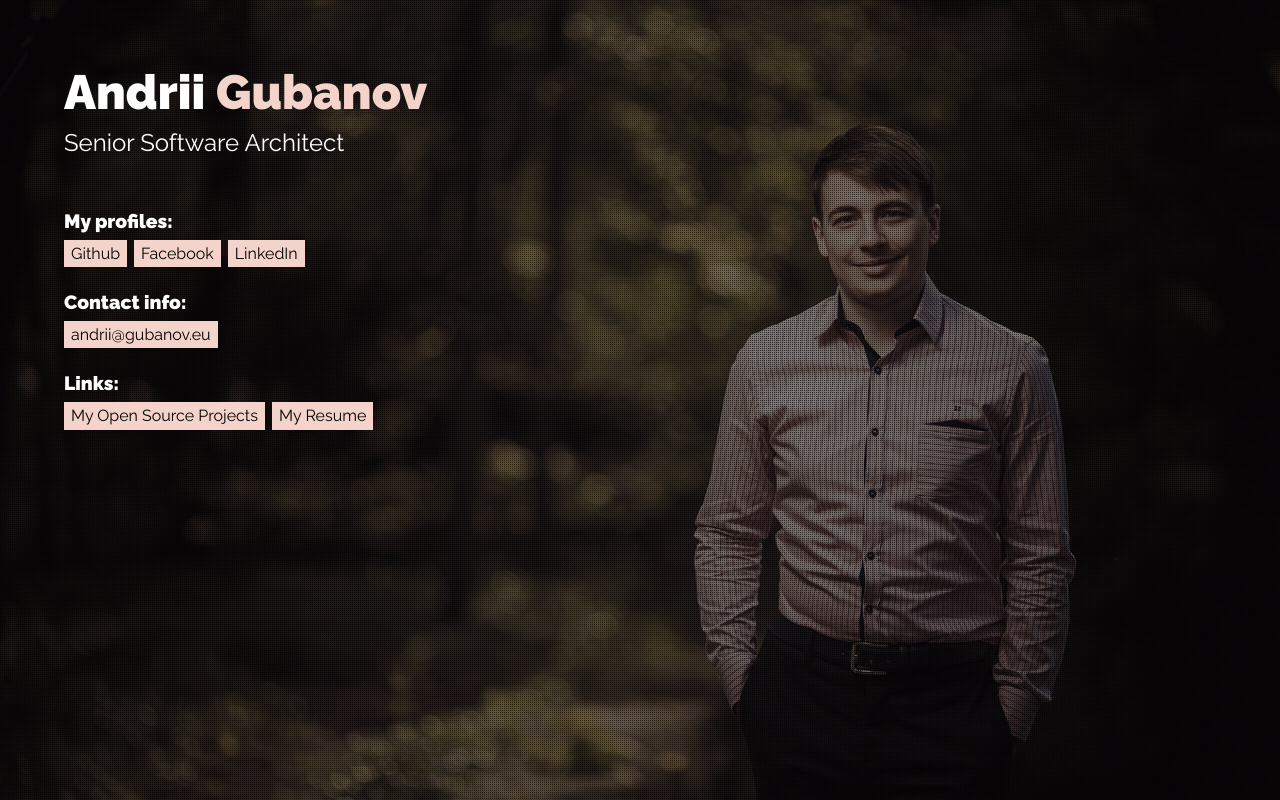
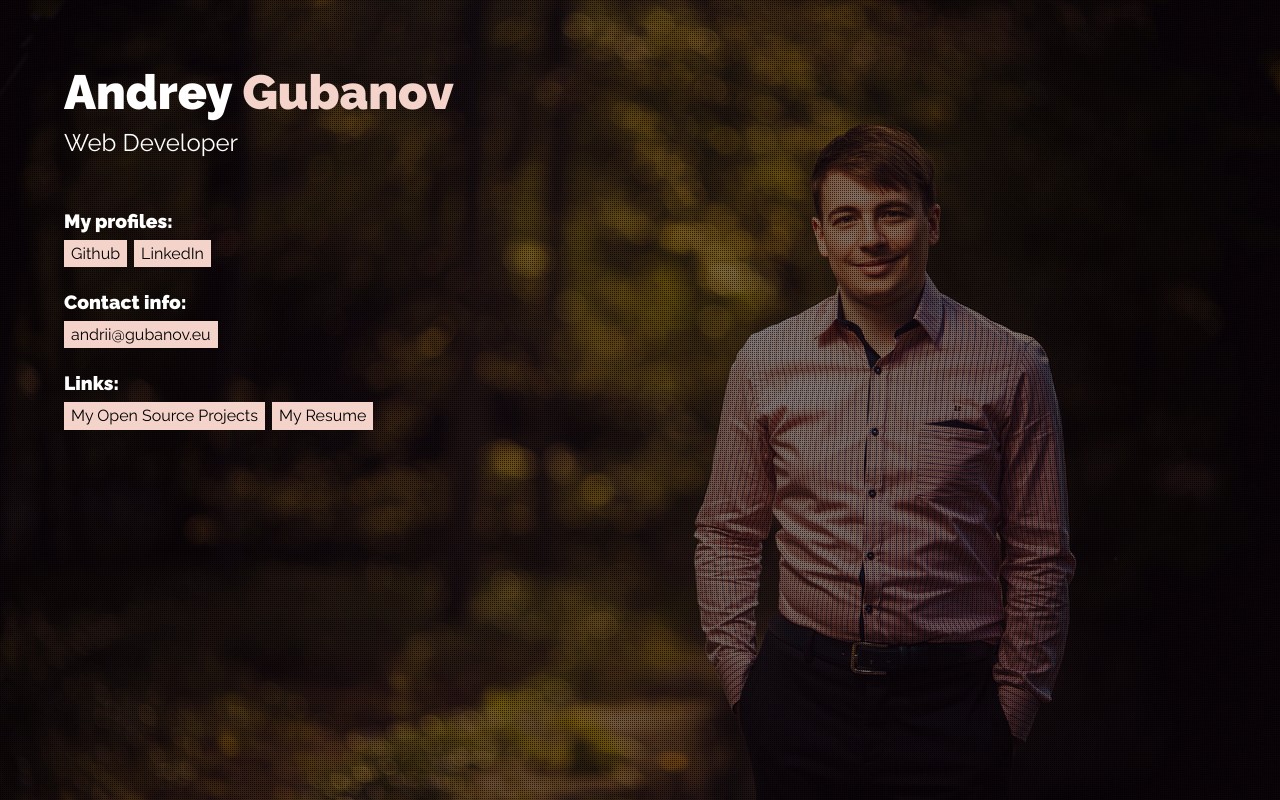
Before and after one commit to finom/gubanov.eu, a website: page index.html in a window 1280 px wide. Drawn offline with Linux system fonts and the light colour scheme.

Commit message:
update contents

```diff
--- a/index.html
+++ b/index.html
@@ -4,21 +4,21 @@
 <head>
     <meta charset="utf-8">
     <meta name="viewport" content="width=device-width, initial-scale=1.0">
-    <meta name="description" content="JavaScript developer and open source maker">
+    <meta name="description" content="Web Developer">
     <meta property="og:title" content="Andrey Gubanov" />
-    <meta property="og:description" content="JavaScript developer and open source maker" />
+    <meta property="og:description" content="Web Developer" />
     <meta property="og:url" content="http://gubanov.eu/">
     <meta property="og:image" content="http://gubanov.eu/photos/ava.jpg">
     <link href="https://fonts.googleapis.com/css?family=Raleway:400,900&display=swap" rel="stylesheet" />
     <link href="style.css" rel="stylesheet">
-    <title>Andrii Gubanov</title>
+    <title>Andrey Gubanov</title>
     <script>
     $=((a,b,c)=>(c=((d,e,f)=>(f=Object.create(c.fn),d&&f.push(...d.dispatchEvent?[d]:""+d===d?/</.test(d)?((e=a.createElement(e)).innerHTML=d,e.children):e?(e=c(e)[0])?e[b](d):f:a[b](d):d),f)),c.fn=[],c.one=((a,b)=>c(a,b)[0]),c))(document,"querySelectorAll");
     </script>
     <script>
         if (typeof window.orientation === 'undefined') {
             document.addEventListener("DOMContentLoaded", () => {
-                const imageCount = 13;
+                const imageCount = 11;
                 let slideNo = 0;
 
                 $.one('.slider').style.display = 'block';
@@ -49,8 +49,8 @@
         <div class="slider-inner"></div>
     </div>
     <header>
-        <h1>Andrii <span>Gubanov</span></h1>
-        <h2>Senior Software Architect</h2>
+        <h1>Andrey <span>Gubanov</span></h1>
+        <h2>Web Developer</h2>
     </header>
 
     <main>
@@ -58,7 +58,6 @@
 
         <p>
             <a href="https://github.com/finom" target="_blank">Github</a>
-            <a href="https://www.facebook.com/andrey.gubanov.9" target="_blank">Facebook</a>
             <a href="https://www.linkedin.com/in/finom/" target="_blank">LinkedIn</a>
         </p>
 
@@ -68,8 +67,7 @@
 		<h3>Links:</h3>
         <p>
           <a href="http://opensource.gubanov.eu/" target="_blank">My Open Source Projects</a>
-          <a href="/Resume%20-%20Andrii%20Gubanov.pdf" download>My Resume</a>
-
+          <a href="/Resume%20-%20Andrii%20Gubanov.pdf" download hidden>My Resume</a>
         </p>
     </main>
     <script>
```
Also changed, not shown: photos/1.jpg, photos/10.jpg, photos/11.jpg (deleted), photos/12.jpg (deleted), photos/2.jpg, photos/3.jpg, photos/4.jpg, photos/5.jpg, photos/6.jpg, photos/7.jpg, photos/8.jpg, 1 other file.
